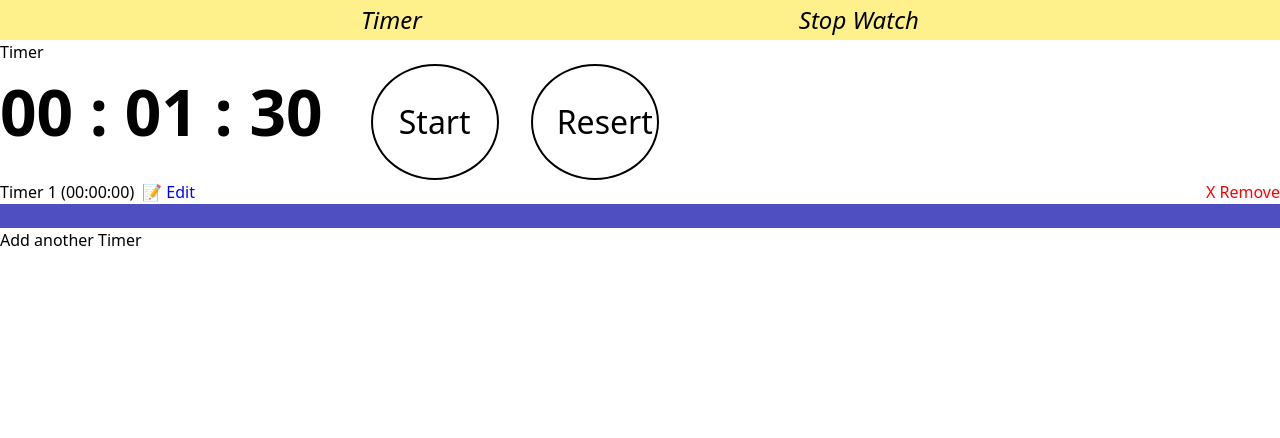
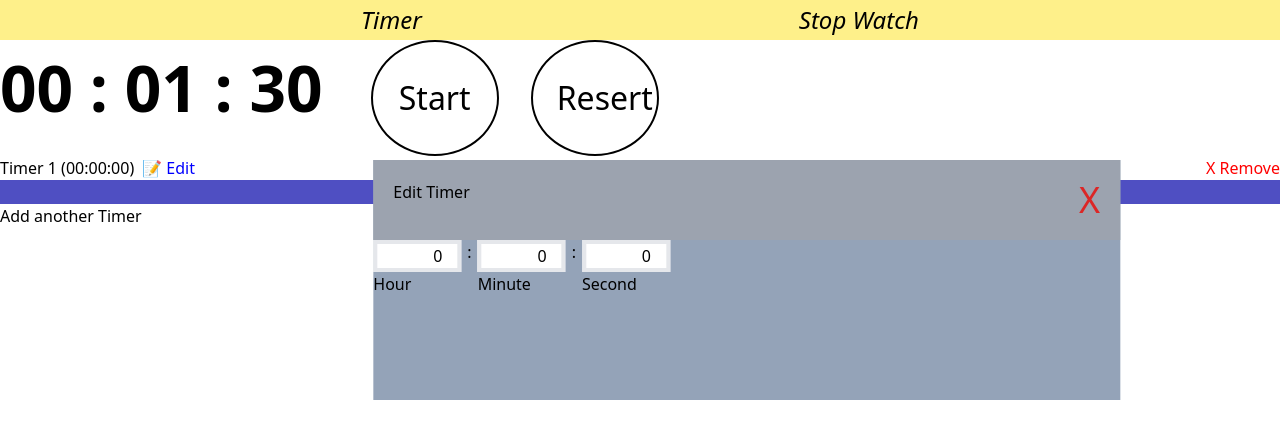
Before and after one commit to Katotodan/Stop-watch-app-in-reactjs, a React (Create React App) app: page / in a window 1280 px wide. Shown: the top 438 px of the page. Built offline with nearby package versions, Linux system fonts and the light colour scheme.

Commit message:
second commit

```diff
--- a/src/App.css
+++ b/src/App.css
@@ -42,7 +42,7 @@ button.time-controller{
     height: 1.5rem;
     background-color: rgb(79, 79, 194);
     position: absolute;
-    z-index: 555;
+    z-index: 5;
 }
 .bar-time{
     width: 100%;
@@ -53,3 +53,8 @@ button.time-controller{
 .time-controller{
     width: 8rem;
 }
+
+/* Edit timer */
+/* .border-4{
+    border: 2px solid black;
+} */
--- /dev/null
+++ b/src/Components/Edit.jsx
@@ -0,0 +1,31 @@
+export const EditElmt = () =>{
+    return(
+        <div className="absolute w-7/12 translate-x-2/4 translate-y-2/4 bg-slate-400 h-60 z-10">
+            <div className="flex justify-between p-5 bg-gray-400">
+                <h2>Edit Timer</h2>
+                <button className="text-red-600 text-4xl">X</button>
+            </div>
+
+        <form action="" className="flex gap-1.5 ">
+
+            <div >
+                <input type="number" id="hour" min={0} max={24} value="0" className="border-4 outline-2 text-end"/>
+                <br /> <label htmlFor="hour">Hour</label>
+            </div>
+            :
+            <div>
+                <input type="number" id="minute" min={0} max={60} value="0" className="border-4 outline-2 text-end"/>
+                <br /> <label htmlFor="minute">Minute</label>
+            </div>
+            :
+            <div>
+                <input type="number" min={0} max={60} value="0" className="border-4 outline-2 text-end"/>
+                <br /> <label htmlFor="second">Second</label>
+            </div>
+
+        </form>
+        </div>
+    )
+}
+
+// Editing time
--- a/src/Components/SingleTimer.jsx
+++ b/src/Components/SingleTimer.jsx
@@ -1,6 +1,6 @@
 import "../App.css"
 import React, {useState, useEffect, useRef} from "react"
-
+import { EditElmt } from "./Edit"
 export const SingleTimer = () =>{
     let initialTime = {
         "hours": 0,
@@ -65,11 +65,10 @@ export const SingleTimer = () =>{
         console.log(initialTime)
     }
     const remove = ()  => setIsRemove(true)
-    const addAnotherTimer = () =>{
-
-    }
+    // const addAnotherTimer = addNewTimer
     return(
         <>
+            <EditElmt/>
             {!isRemove && (
                 <>
                     <div className="timer-section1">
@@ -105,7 +104,7 @@ export const SingleTimer = () =>{
                             <div className="bar-time"></div>
                         </div>
                         <br />
-                        <button className="add-btn" onClick={addAnotherTimer}>Add another Timer</button>
+
                     </div>
                 </>
             )}
--- a/src/Components/Timer.jsx
+++ b/src/Components/Timer.jsx
@@ -1,12 +1,21 @@
 import { SingleTimer } from "./SingleTimer"
-import React, {useState} from "react"
+import React, {useEffect, useState} from "react"
 export const Timer = () =>{
+    const [domElement, setDomElement] = useState([<SingleTimer/>])
+    const addNewTime = () =>{
+        const newEl = [...domElement, <SingleTimer/>];
+        // Update the state with the new array
+        setDomElement(newEl);
+    }
 
     return(
-        <>
-            <div>Timer</div>
-            <SingleTimer />
+        <div>
+            <div>
+                {domElement}
+            </div>
+            <button className="add-btn" onClick={addNewTime}>Add another Timer</button>
 
-        </>
+
+        </div>
     )
 }
--- a/tailwind.config.js
+++ b/tailwind.config.js
@@ -1,6 +1,6 @@
 /** @type {import('tailwindcss').Config} */
 module.exports = {
-  content: ["./src/**.{js,jsx}"],
+  content: ["./src/**.{js,jsx}", "./src/Components/**.{js,jsx}"],
   theme: {
     extend: {},
   },
```
